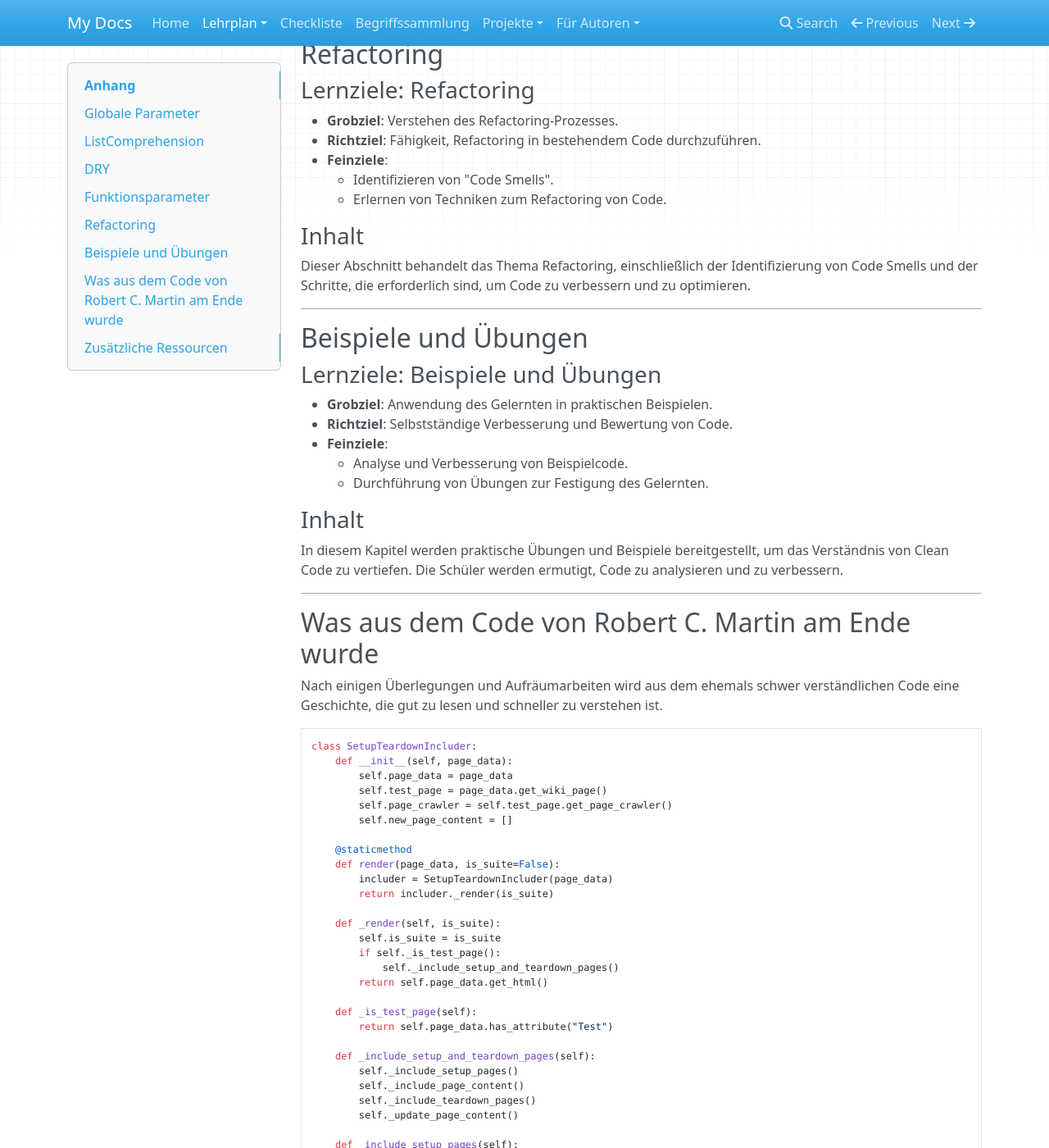
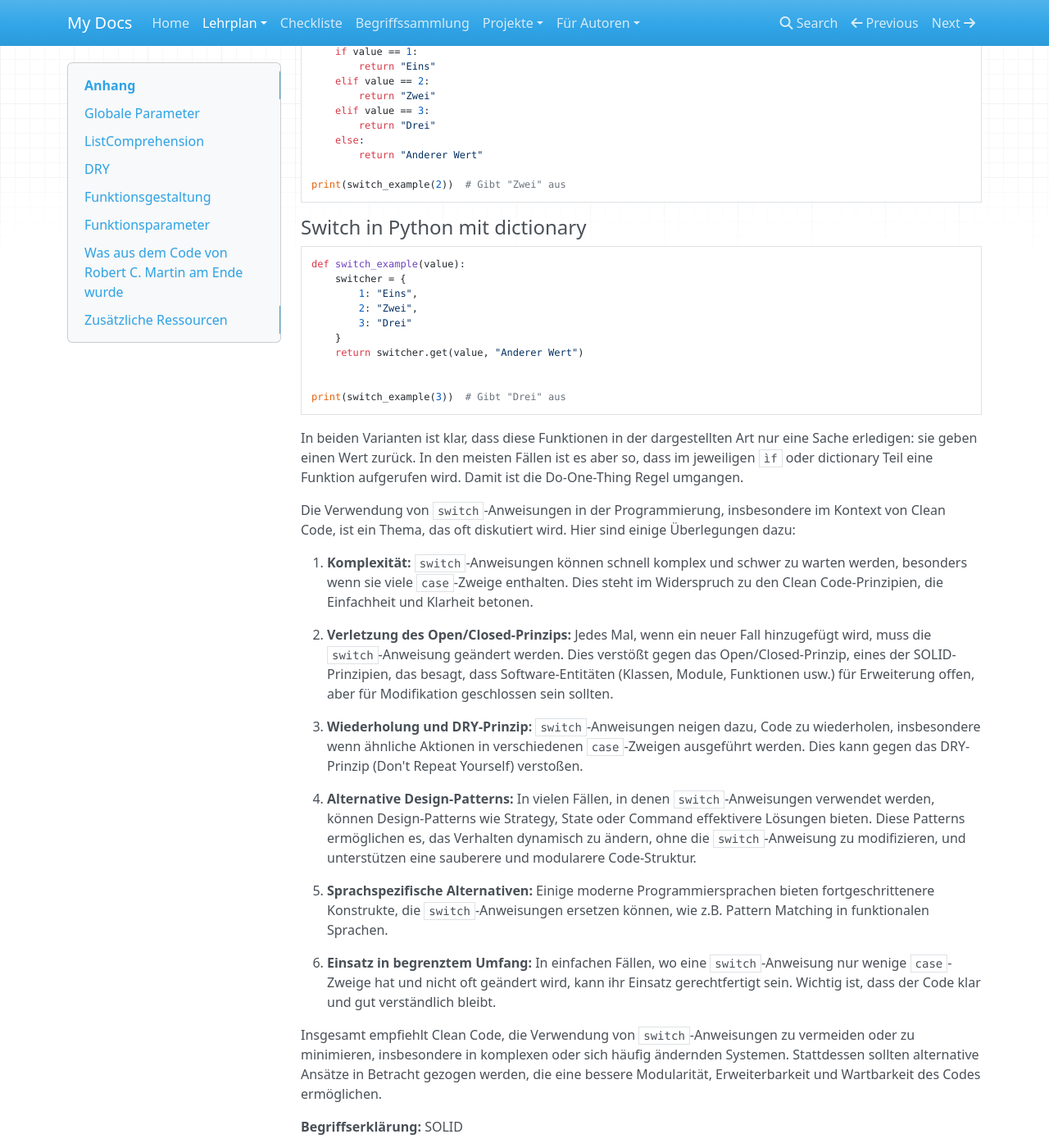
Before and after one commit to kevinsuelzle/Python_Wiki, an MkDocs documentation site: the page built from docs/lehrplan/clean_code/Anhang.md, in a window 1280 px wide and 1400 px high, scrolled down 3723 px. Shown: the whole window at 82% size. Built offline with MkDocs 1.6.1, drawn with Linux system fonts in a browser that asks for light colours; nearby versions of some CDN libraries; some of the changed text lies outside the part shown.

Commit message:
Do-One-Thing Ausnahmen hinzugefügt. Diskussion in der Funktionsgestaltung.md und die Gedanken dazu im Anhang.md Unnötige Datei gelöscht: Comments.md. Unnötige Abschnitte zu Refactoring und Aufgaben aus dem Anhang genommen.

````diff
--- a/docs/lehrplan/clean_code/Anhang.md
+++ b/docs/lehrplan/clean_code/Anhang.md
@@ -37,6 +37,19 @@
 ```
 
 ## ListComprehension
+
+**Frage:** Was macht der Code
+
+```python
+words = ["apple", "banana", "cherry", "date", "fig", "grape", "apple", "kiwi", "jamberry"]
+
+print([(word.upper(), len(word)) for word in set(words) if len(word) > 3])
+```
+
+1. Es wird eine Liste von Worten verarbeitet.
+2. Die `print` Anweisung gibt ein Array mit Tupeln aus Wörtern in Großbuchstaben und deren Länge aus.
+3. `set(words)` erstellt ein neues Array aus dem words Array und stellt sicher, dass es keine Duplikate gibt.
+4. `ìf` begrenzt die Ausgabe auf Wörter mit einer Länge größer als 3.
 
 **Aufgabe:** Code umschreiben
 
@@ -130,6 +143,113 @@
 angewendet wird, sollte auf einem Gleichgewicht zwischen Code-Effizienz, Lesbarkeit und Wartbarkeit basieren. Eine
 Dokumentation der Gründe erscheint angebracht.
 
+## Funktionsgestaltung
+
+**Diskussion:** Welche Funktionen sind denkbar, die den Regeln nicht entsprechen können?
+
+### Allgemeine Ausnahmen
+
+Die Regel des Clean Code, dass Funktionen nur eine Sache tun sollten, ist ein Leitprinzip, das darauf abzielt, die
+Lesbarkeit, Wartbarkeit und Testbarkeit des Codes zu verbessern. Es gibt jedoch Situationen, in denen es schwierig sein
+kann, diese Regel strikt zu befolgen:
+
+1. **Legacy-Code:** In bestehenden Systemen, insbesondere in älteren oder Legacy-Codebasen, gibt es oft Funktionen, die
+   aus historischen Gründen mehrere Aufgaben erfüllen. Das Refactoring solcher Funktionen kann riskant sein, besonders
+   wenn es keine ausreichenden Tests gibt.
+
+2. **Performance-Optimierungen:** In einigen Fällen kann das Zusammenfassen mehrerer Aufgaben in einer Funktion aus
+   Performance-Gründen sinnvoll sein, insbesondere in zeitkritischen Anwendungen. Hierbei ist jedoch Vorsicht geboten,
+   da dies die Lesbarkeit und Wartbarkeit beeinträchtigen kann.
+
+3. **Framework- oder API-Beschränkungen:** Manchmal erfordern bestimmte Frameworks oder APIs, dass eine Funktion mehrere
+   Dinge tut, insbesondere wenn sie als Callbacks oder Event-Handler fungieren.
+
+4. **Komplexe Geschäftslogik:** In einigen Fällen kann die Geschäftslogik so komplex sein, dass eine Aufteilung in
+   kleinere Funktionen die Verständlichkeit nicht unbedingt verbessert. In solchen Fällen kann es sinnvoller sein, die
+   Funktion gut zu dokumentieren, anstatt sie künstlich aufzuteilen.
+
+5. **Praktikabilität:** In der Praxis kann es manchmal pragmatischer sein, eine Funktion zu haben, die mehrere Dinge
+   tut, besonders in kleineren oder weniger kritischen Anwendungen, wo die strikte Einhaltung von Clean Code-Prinzipien
+   möglicherweise nicht gerechtfertigt ist.
+
+In allen diesen Fällen ist es wichtig, einen ausgewogenen Ansatz zu wählen. Die Einhaltung von Clean Code-Prinzipien
+sollte das Ziel sein, aber es ist auch wichtig, pragmatisch zu sein und den Kontext zu berücksichtigen, in dem der Code
+geschrieben wird.
+
+### Spezielle Ausnahme **switch**
+
+#### Switch in Python mit `ìf`
+
+```python
+def switch_example(value):
+    if value == 1:
+        return "Eins"
+    elif value == 2:
+        return "Zwei"
+    elif value == 3:
+        return "Drei"
+    else:
+        return "Anderer Wert"
+
+print(switch_example(2))  # Gibt "Zwei" aus
+```
+
+#### Switch in Python mit dictionary
+
+```python
+def switch_example(value):
+    switcher = {
+        1: "Eins",
+        2: "Zwei",
+        3: "Drei"
+    }
+    return switcher.get(value, "Anderer Wert")
+
+
+print(switch_example(3))  # Gibt "Drei" aus
+```
+
+In beiden Varianten ist klar, dass diese Funktionen in der dargestellten Art nur eine Sache erledigen: sie geben einen
+Wert zurück. In den meisten Fällen ist es aber so, dass im jeweiligen `ìf` oder dictionary Teil eine Funktion aufgerufen
+wird. Damit ist die Do-One-Thing Regel umgangen.
+
+Die Verwendung von `switch`-Anweisungen in der Programmierung, insbesondere im Kontext von Clean Code, ist ein Thema,
+das oft diskutiert wird. Hier sind einige Überlegungen dazu:
+
+1. **Komplexität:** `switch`-Anweisungen können schnell komplex und schwer zu warten werden, besonders wenn sie
+   viele `case`-Zweige enthalten. Dies steht im Widerspruch zu den Clean Code-Prinzipien, die Einfachheit und Klarheit
+   betonen.
+
+2. **Verletzung des Open/Closed-Prinzips:** Jedes Mal, wenn ein neuer Fall hinzugefügt wird, muss die `switch`-Anweisung
+   geändert werden. Dies verstößt gegen das Open/Closed-Prinzip, eines der SOLID-Prinzipien, das besagt, dass
+   Software-Entitäten (Klassen, Module, Funktionen usw.) für Erweiterung offen, aber für Modifikation geschlossen sein
+   sollten.
+
+3. **Wiederholung und DRY-Prinzip:** `switch`-Anweisungen neigen dazu, Code zu wiederholen, insbesondere wenn ähnliche
+   Aktionen in verschiedenen `case`-Zweigen ausgeführt werden. Dies kann gegen das DRY-Prinzip (Don't Repeat Yourself)
+   verstoßen.
+
+4. **Alternative Design-Patterns:** In vielen Fällen, in denen `switch`-Anweisungen verwendet werden, können
+   Design-Patterns wie Strategy, State oder Command effektivere Lösungen bieten. Diese Patterns ermöglichen es, das
+   Verhalten dynamisch zu ändern, ohne die `switch`-Anweisung zu modifizieren, und unterstützen eine sauberere und
+   modularere Code-Struktur.
+
+5. **Sprachspezifische Alternativen:** Einige moderne Programmiersprachen bieten fortgeschrittenere Konstrukte,
+   die `switch`-Anweisungen ersetzen können, wie z.B. Pattern Matching in funktionalen Sprachen.
+
+6. **Einsatz in begrenztem Umfang:** In einfachen Fällen, wo eine `switch`-Anweisung nur wenige `case`-Zweige hat und
+   nicht oft geändert wird, kann ihr Einsatz gerechtfertigt sein. Wichtig ist, dass der Code klar und gut verständlich
+   bleibt.
+
+Insgesamt empfiehlt Clean Code, die Verwendung von `switch`-Anweisungen zu vermeiden oder zu minimieren, insbesondere in
+komplexen oder sich häufig ändernden Systemen. Stattdessen sollten alternative Ansätze in Betracht gezogen werden, die
+eine bessere Modularität, Erweiterbarkeit und Wartbarkeit des Codes ermöglichen.
+
+**Begriffserklärung:** SOLID
+
+Die SOLID-Prinzipien sind ein Satz von Design-Prinzipien in der objektorientierten Programmierung, die dazu dienen,
+Softwareentwicklungen verständlicher, flexibler und wartbarer zu machen. Sie wurden von Robert C. Martin formuliert.
+
 ## Funktionsparameter
 
 **Aufgabe:** Reduktion von Parametern
@@ -175,40 +295,6 @@
 8. **Currying und partielle Anwendung:**
     - In funktionalen Programmiersprachen können Sie Currying oder partielle Anwendung verwenden, um Funktionen zu
       erstellen, die einige Parameter vorab festlegen.
-
-## Refactoring
-
-### Lernziele: Refactoring
-
-- **Grobziel**: Verstehen des Refactoring-Prozesses.
-- **Richtziel**: Fähigkeit, Refactoring in bestehendem Code durchzuführen.
-- **Feinziele**:
-    - Identifizieren von "Code Smells".
-    - Erlernen von Techniken zum Refactoring von Code.
-
-### Inhalt
-
-Dieser Abschnitt behandelt das Thema Refactoring, einschließlich der Identifizierung von Code Smells und der Schritte,
-die erforderlich sind, um Code zu verbessern und zu optimieren.
-
----
-
-## Beispiele und Übungen
-
-### Lernziele: Beispiele und Übungen
-
-- **Grobziel**: Anwendung des Gelernten in praktischen Beispielen.
-- **Richtziel**: Selbstständige Verbesserung und Bewertung von Code.
-- **Feinziele**:
-    - Analyse und Verbesserung von Beispielcode.
-    - Durchführung von Übungen zur Festigung des Gelernten.
-
-### Inhalt
-
-In diesem Kapitel werden praktische Übungen und Beispiele bereitgestellt, um das Verständnis von Clean Code zu
-vertiefen. Die Schüler werden ermutigt, Code zu analysieren und zu verbessern.
-
----
 
 ## Was aus dem Code von Robert C. Martin am Ende wurde
 
````
Also changed, not shown: docs/lehrplan/clean_code/Comments.md (deleted, +0 -3 lines), docs/lehrplan/clean_code/Funktionsgestaltung.md (+2 -0 lines), docs/lehrplan/clean_code/Kommentare.md (+2 -1 lines).
